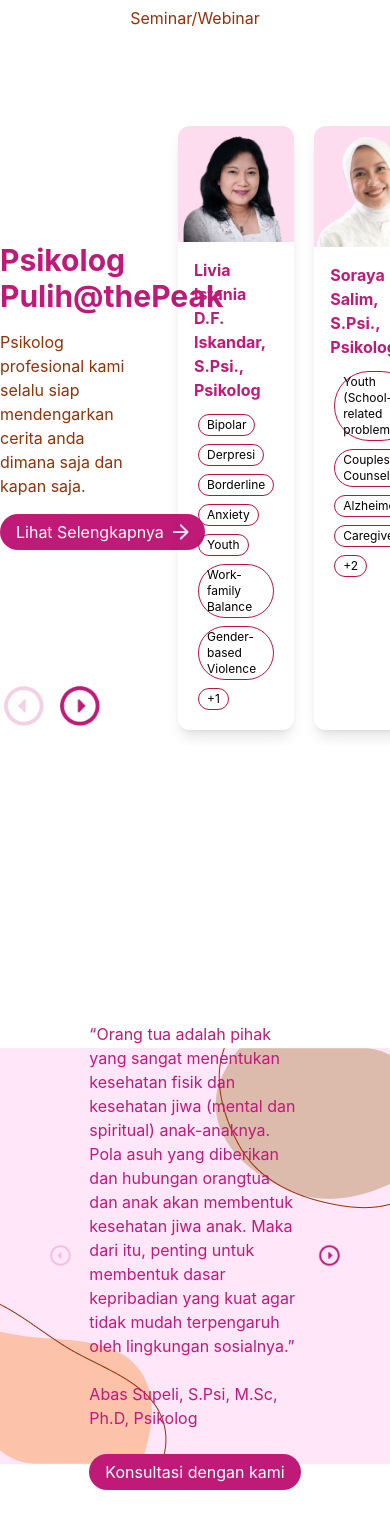
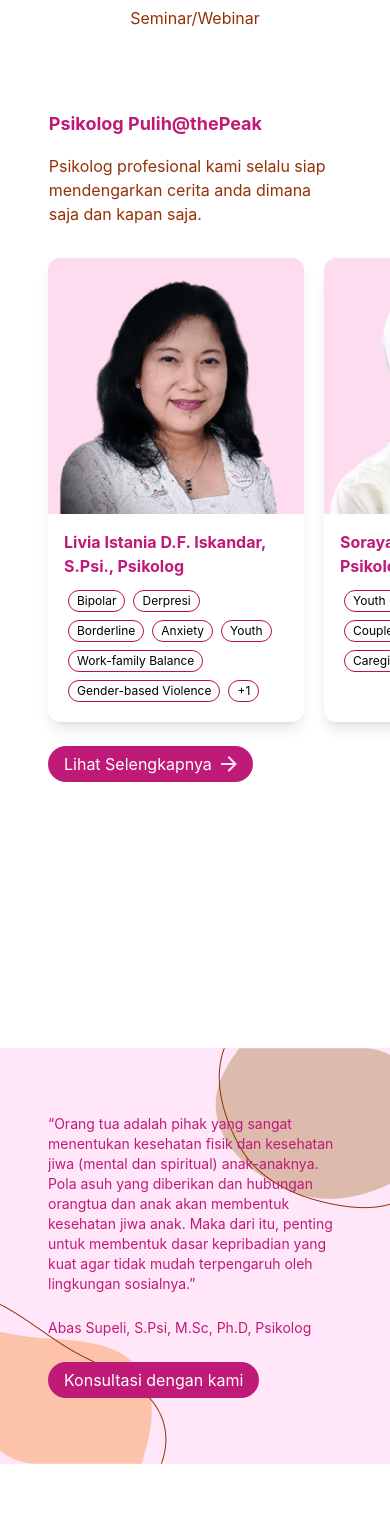
Before and after one commit to githubnyathoni/pulih-app, a React (Create React App) app: page / in a window 390 px wide. Shown: the part 3242-4770 px from the top of the page. Built offline with nearby package versions, Linux system fonts and the light colour scheme.

Commit message:
responsive home

```diff
--- a/src/pages/Home.jsx
+++ b/src/pages/Home.jsx
@@ -13,9 +13,122 @@ import psychologistList from '../lib/psychologist_list';
 
 const quotes = require('../lib/quotes.json');
 
+function PsychologistSection() {
+  const [currentIndex, setCurrentIndex] = useState(0);
+
+  const previousSlide = () => {
+    setCurrentIndex(currentIndex - 1);
+  };
+
+  const nextSlide = () => {
+    setCurrentIndex(currentIndex + 1);
+  };
+
+  return (
+    <div className="container-xl mx-auto h-screen-header mt-20 w-full">
+      <div className="flex flex-col lg:flex-row justify-between">
+        <div className="flex lg:flex-col justify-between lg:mr-8 w-9/12 mx-auto lg:w-4/12">
+          <div />
+          <div className="">
+            <h1 className="text-primary text-lg lg:text-3xl font-bold">Psikolog Pulih@thePeak</h1>
+            <h6 className="text-secondary my-4">
+              Psikolog profesional kami selalu siap mendengarkan
+              cerita anda dimana saja dan kapan saja.
+            </h6>
+            <Link to="/psychologist" className="hidden lg:block">
+              <Button className="w-max">
+                Lihat Selengkapnya
+                <svg width="17" height="16" viewBox="0 0 17 16" fill="none" xmlns="http://www.w3.org/2000/svg">
+                  <path d="M8.21443 15.2405C8.0311 15.0571 7.9351 14.8238 7.92643 14.5405C7.91777 14.2571 8.00543 14.0238 8.18943 13.8405L13.0894 8.94048H1.91443C1.6311 8.94048 1.39343 8.84448 1.20143 8.65248C1.00943 8.46048 0.913766 8.22315 0.914432 7.94048C0.914432 7.65715 1.01043 7.41948 1.20243 7.22748C1.39443 7.03548 1.63177 6.93981 1.91443 6.94048H13.0894L8.18943 2.04048C8.0061 1.85714 7.91843 1.62381 7.92643 1.34048C7.93443 1.05715 8.03043 0.823811 8.21443 0.640478C8.39777 0.457145 8.6311 0.365479 8.91443 0.365479C9.19777 0.365479 9.4311 0.457145 9.61443 0.640478L16.2144 7.24048C16.3144 7.32381 16.3854 7.42814 16.4274 7.55348C16.4694 7.67881 16.4901 7.80781 16.4894 7.94048C16.4894 8.07381 16.4688 8.19881 16.4274 8.31548C16.3861 8.43215 16.3151 8.54048 16.2144 8.64048L9.61443 15.2405C9.4311 15.4238 9.19777 15.5155 8.91443 15.5155C8.6311 15.5155 8.39777 15.4238 8.21443 15.2405Z" fill="#FFE7F9" />
+                </svg>
+              </Button>
+            </Link>
+          </div>
+          <div className="hidden lg:flex gap-2 mb-4">
+            {
+              currentIndex > 0
+                ? (
+                  <ButtonIcon className="w-12" onClick={previousSlide}>
+                    <img
+                      src={Images.LeftArrowActive}
+                      alt="left arrow"
+                    />
+                  </ButtonIcon>
+                )
+                : (
+                  <ButtonIcon className="w-12 cursor-not-allowed">
+                    <img
+                      src={Images.LeftArrowInactive}
+                      alt="left arrow"
+                    />
+                  </ButtonIcon>
+                )
+            }
+            {
+              currentIndex < 8
+                ? (
+                  <ButtonIcon className="w-12" onClick={nextSlide}>
+                    <img src={Images.RightArrowActive} alt="right arrow" />
+                  </ButtonIcon>
+                )
+                : (
+                  <ButtonIcon className="w-12 cursor-not-allowed">
+                    <img src={Images.RightArrowInactive} alt="right arrow" />
+                  </ButtonIcon>
+                )
+            }
+          </div>
+        </div>
+        <div className="w-full lg:w-8/12 ml-8 lg:ml-0 overflow-auto lg:overflow-hidden">
+          <div
+            className="flex transition ease-out duration-40"
+            style={{ transform: `translateX(-${(currentIndex * 100) - (currentIndex / 2)}%)` }}
+          >
+            <div className="flex p-4 gap-5">
+              {
+                psychologistList.map((item) => (
+                  <PsychologistCard
+                    photo={item.photo}
+                    alt={item.alt}
+                    name={item.name}
+                    skills={item.skills}
+                    slug={item.slug}
+                    link="psychologist"
+                    className="w-64"
+                  />
+                ))
+              }
+            </div>
+          </div>
+        </div>
+        <Link to="/psychologist" className="ml-12 mt-2 lg:hidden">
+          <Button className="w-max">
+            Lihat Selengkapnya
+            <svg width="17" height="16" viewBox="0 0 17 16" fill="none" xmlns="http://www.w3.org/2000/svg">
+              <path d="M8.21443 15.2405C8.0311 15.0571 7.9351 14.8238 7.92643 14.5405C7.91777 14.2571 8.00543 14.0238 8.18943 13.8405L13.0894 8.94048H1.91443C1.6311 8.94048 1.39343 8.84448 1.20143 8.65248C1.00943 8.46048 0.913766 8.22315 0.914432 7.94048C0.914432 7.65715 1.01043 7.41948 1.20243 7.22748C1.39443 7.03548 1.63177 6.93981 1.91443 6.94048H13.0894L8.18943 2.04048C8.0061 1.85714 7.91843 1.62381 7.92643 1.34048C7.93443 1.05715 8.03043 0.823811 8.21443 0.640478C8.39777 0.457145 8.6311 0.365479 8.91443 0.365479C9.19777 0.365479 9.4311 0.457145 9.61443 0.640478L16.2144 7.24048C16.3144 7.32381 16.3854 7.42814 16.4274 7.55348C16.4694 7.67881 16.4901 7.80781 16.4894 7.94048C16.4894 8.07381 16.4688 8.19881 16.4274 8.31548C16.3861 8.43215 16.3151 8.54048 16.2144 8.64048L9.61443 15.2405C9.4311 15.4238 9.19777 15.5155 8.91443 15.5155C8.6311 15.5155 8.39777 15.4238 8.21443 15.2405Z" fill="#FFE7F9" />
+            </svg>
+          </Button>
+        </Link>
+      </div>
+    </div>
+  );
+}
 function QuoteCard() {
   const [currentIndex, setCurrentIndex] = useState(0);
   const [quoteActive, setQuoteActive] = useState(quotes[currentIndex]);
+
+  // useEffect(() => {
+  //   const interval = setInterval(() => {
+  //     if (currentIndex === 2) {
+  //       setQuoteActive(quotes[0]);
+  //       setCurrentIndex(0);
+  //     } else {
+  //       setQuoteActive(quotes[currentIndex + 1]);
+  //       setCurrentIndex(currentIndex + 1);
+  //     }
+  //   }, 5000);
+  //   return () => clearInterval(interval);
+  // }, [currentIndex]);
 
   return (
     <div className="container flex justify-center items-center mx-auto h-screen-header">
@@ -24,14 +137,14 @@ function QuoteCard() {
           currentIndex === 0
             ? (
               <ButtonIcon
-                className="w-12 cursor-not-allowed"
+                className="w-12 cursor-not-allowed hidden lg:block"
               >
                 <img src={Images.LeftArrowInactive} alt="left arrow inactive" />
               </ButtonIcon>
             )
             : (
               <ButtonIcon
-                className="w-12"
+                className="w-12 hidden lg:block"
                 onClick={() => {
                   setQuoteActive(quotes[currentIndex - 1]);
                   setCurrentIndex(currentIndex - 1);
@@ -41,11 +154,11 @@ function QuoteCard() {
               </ButtonIcon>
             )
         }
-        <div className="flex flex-col h-72 w-10/12 justify-center">
-          <p className="text-primary lg:text-justify lg:text-2xl lg:font-bold">
+        <div className="flex flex-col h-72 w-full lg:w-10/12 justify-center">
+          <p className="text-primary lg:text-justify text-sm lg:text-2xl lg:font-bold">
             { quoteActive.quote }
           </p>
-          <span className="text-primary mt-6">
+          <span className="text-primary text-sm lg:text-base mt-6">
             { quoteActive.speaker }
           </span>
           <Button className="mt-6 w-max">
@@ -56,14 +169,14 @@ function QuoteCard() {
           currentIndex === 2
             ? (
               <ButtonIcon
-                className="w-12 cursor-not-allowed"
+                className="w-12 cursor-not-allowed hidden lg:block"
               >
                 <img src={Images.RightArrowInactive} alt="right arrow inactive" />
               </ButtonIcon>
             )
             : (
               <ButtonIcon
-                className="w-12"
+                className="w-12 hidden lg:block"
                 onClick={() => {
                   setQuoteActive(quotes[currentIndex + 1]);
                   setCurrentIndex(currentIndex + 1);
@@ -233,16 +346,6 @@ function CloserSection() {
 }
 
 function Home() {
-  const [currentIndex, setCurrentIndex] = useState(0);
-
-  const previousSlide = () => {
-    setCurrentIndex(currentIndex - 1);
-  };
-
-  const nextSlide = () => {
-    setCurrentIndex(currentIndex + 1);
-  };
-
   return (
     <MainLayout>
       <Header page="Home" />
@@ -322,83 +425,7 @@ function Home() {
           />
         </div>
       </div>
-      <div className="container-xl mx-auto h-screen-header mt-20">
-        <div className="flex justify-between">
-          <div className="flex flex-col justify-between mr-8 w-4/12">
-            <div />
-            <div className="">
-              <h1 className="text-primary text-3xl font-bold">Psikolog Pulih@thePeak</h1>
-              <h6 className="text-secondary my-4">
-                Psikolog profesional kami selalu siap mendengarkan
-                cerita anda dimana saja dan kapan saja.
-              </h6>
-              <Link to="/psychologist">
-                <Button className="w-max">
-                  Lihat Selengkapnya
-                  <svg width="17" height="16" viewBox="0 0 17 16" fill="none" xmlns="http://www.w3.org/2000/svg">
-                    <path d="M8.21443 15.2405C8.0311 15.0571 7.9351 14.8238 7.92643 14.5405C7.91777 14.2571 8.00543 14.0238 8.18943 13.8405L13.0894 8.94048H1.91443C1.6311 8.94048 1.39343 8.84448 1.20143 8.65248C1.00943 8.46048 0.913766 8.22315 0.914432 7.94048C0.914432 7.65715 1.01043 7.41948 1.20243 7.22748C1.39443 7.03548 1.63177 6.93981 1.91443 6.94048H13.0894L8.18943 2.04048C8.0061 1.85714 7.91843 1.62381 7.92643 1.34048C7.93443 1.05715 8.03043 0.823811 8.21443 0.640478C8.39777 0.457145 8.6311 0.365479 8.91443 0.365479C9.19777 0.365479 9.4311 0.457145 9.61443 0.640478L16.2144 7.24048C16.3144 7.32381 16.3854 7.42814 16.4274 7.55348C16.4694 7.67881 16.4901 7.80781 16.4894 7.94048C16.4894 8.07381 16.4688 8.19881 16.4274 8.31548C16.3861 8.43215 16.3151 8.54048 16.2144 8.64048L9.61443 15.2405C9.4311 15.4238 9.19777 15.5155 8.91443 15.5155C8.6311 15.5155 8.39777 15.4238 8.21443 15.2405Z" fill="#FFE7F9" />
-                  </svg>
-                </Button>
-              </Link>
-            </div>
-            <div className="flex gap-2 mb-4">
-              {
-                currentIndex > 0
-                  ? (
-                    <ButtonIcon className="w-12" onClick={previousSlide}>
-                      <img
-                        src={Images.LeftArrowActive}
-                        alt="left arrow"
-                      />
-                    </ButtonIcon>
-                  )
-                  : (
-                    <ButtonIcon className="w-12 cursor-not-allowed">
-                      <img
-                        src={Images.LeftArrowInactive}
-                        alt="left arrow"
-                      />
-                    </ButtonIcon>
-                  )
-              }
-              {
-                currentIndex < 8
-                  ? (
-                    <ButtonIcon className="w-12" onClick={nextSlide}>
-                      <img src={Images.RightArrowActive} alt="right arrow" />
-                    </ButtonIcon>
-                  )
-                  : (
-                    <ButtonIcon className="w-12 cursor-not-allowed">
-                      <img src={Images.RightArrowInactive} alt="right arrow" />
-                    </ButtonIcon>
-                  )
-              }
-            </div>
-          </div>
-          <div className="w-8/12 overflow-hidden">
-            <div
-              className="flex transition ease-out duration-40"
-              style={{ transform: `translateX(-${(currentIndex * 100) - (currentIndex / 2)}%)` }}
-            >
-              <div className="flex p-4 gap-5">
-                {
-                  psychologistList.map((item) => (
-                    <PsychologistCard
-                      photo={item.photo}
-                      alt={item.alt}
-                      name={item.name}
-                      skills={item.skills}
-                      slug={item.slug}
-                      link="psychologist"
-                    />
-                  ))
-                }
-              </div>
-            </div>
-          </div>
-        </div>
-      </div>
+      <PsychologistSection />
       <QuoteCard />
       <FaqCard />
       <CloserSection />
```
